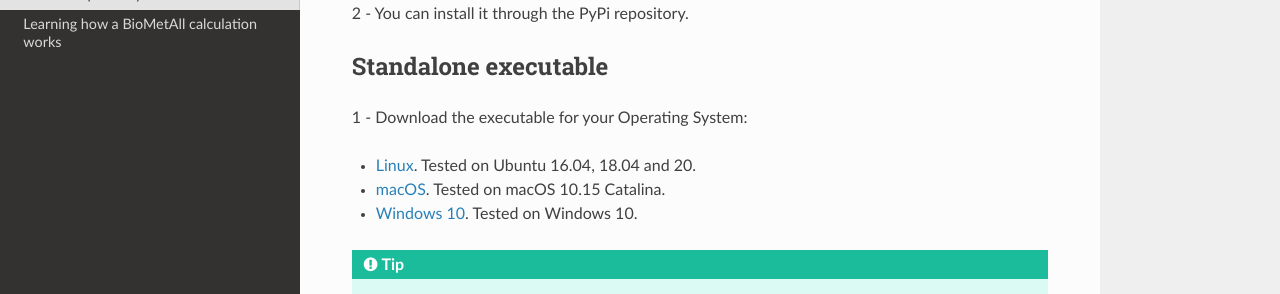
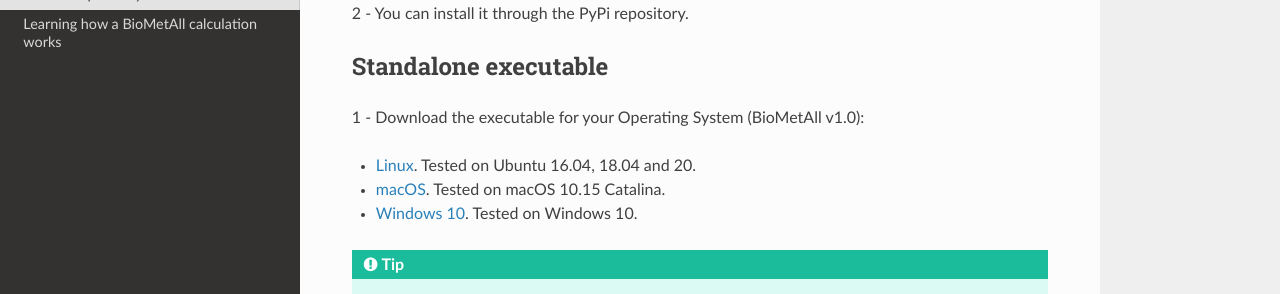
Before and after one commit to insilichem/biometall, a Sphinx documentation site: the page built from docs/installation.rst, in a window 1280 px wide and 900 px high. Shown: the part 278-572 px from the top of the window. Built offline with Sphinx 7.4.7 and the Read the Docs theme 2.0.0, drawn with Linux system fonts in a browser that asks for light colours; the version number could not be read and is left out.

Commit message:
add: macOS exe v1.0

```diff
--- a/docs/installation.rst
+++ b/docs/installation.rst
@@ -20,11 +20,11 @@
 Standalone executable
 =====================
 
-1 - Download the executable for your Operating System:
+1 - Download the executable for your Operating System (BioMetAll v1.0):
 
 - `Linux <https://drive.google.com/file/d/1CVPovkEldYhOQBK1h0NI0BfTD6JEF_3i/view?usp=sharing>`_. Tested on Ubuntu 16.04, 18.04 and 20.
 
-- `macOS <https://drive.google.com/file/d/1obcW3qWFfsq0XoS3ftdgqaVV8CX5HoCD/view?usp=sharing>`_. Tested on macOS 10.15 Catalina.
+- `macOS <https://drive.google.com/file/d/1f4Yy2t2lCBAME0rWZB-AmcsjyJVEr7N-/view?usp=sharing>`_. Tested on macOS 10.15 Catalina.
 
 - `Windows 10 <https://drive.google.com/file/d/18SNp6p1ejRhQqKhdvU_ikPKWA-cHU04j/view?usp=sharing>`_. Tested on Windows 10.
 
```
